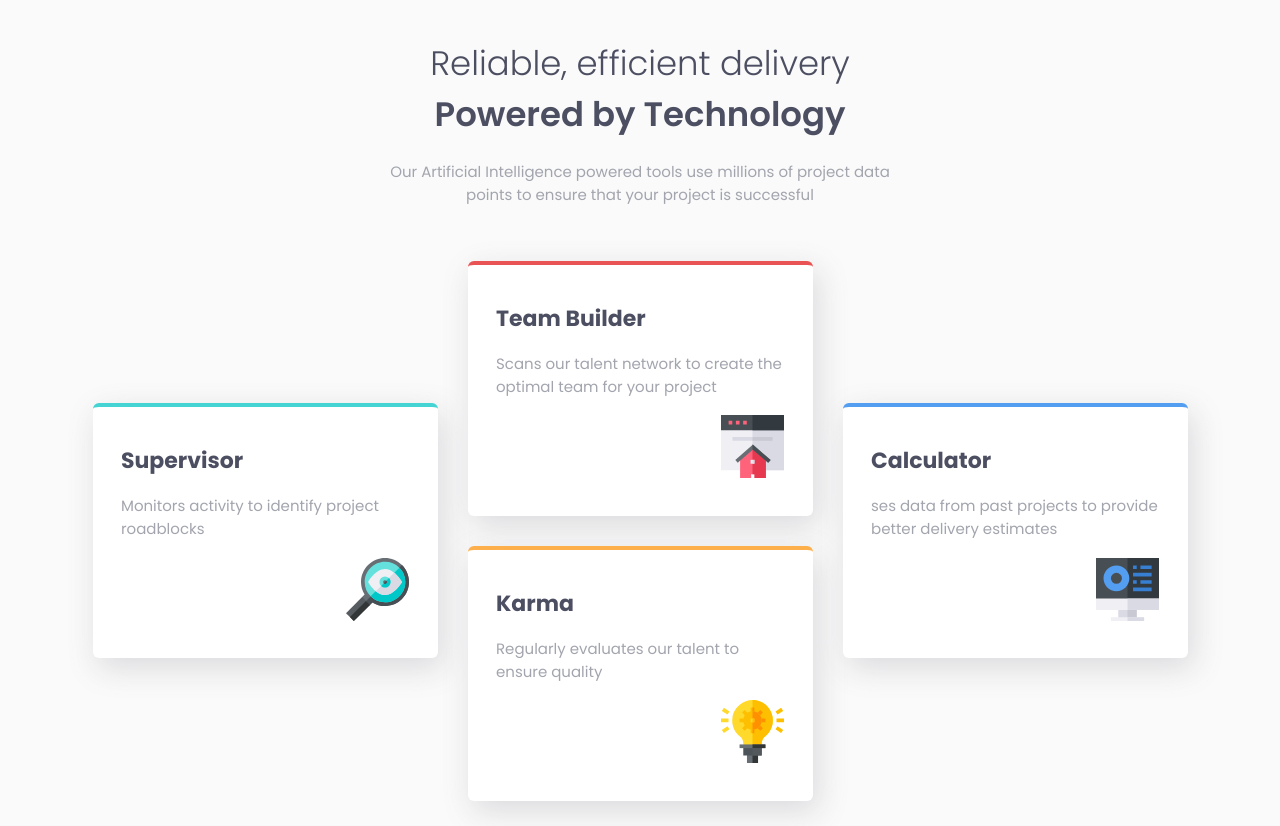
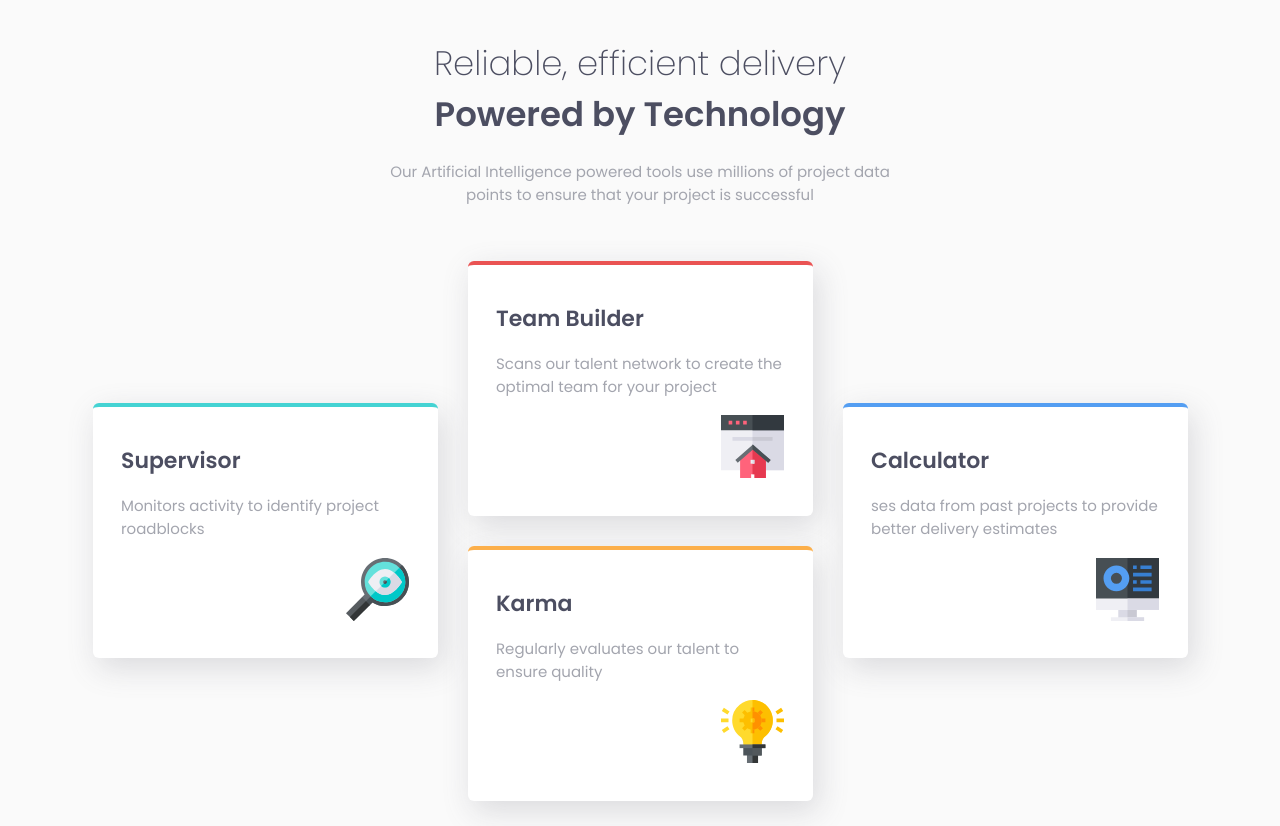
Before and after one commit to Lescano713/Card-Feature-Section, a plain HTML site: page index.html in a window 1280 px wide. Drawn offline with Linux system fonts and the light colour scheme.

Commit message:
font-weight

```diff
--- a/style.css
+++ b/style.css
@@ -30,7 +30,7 @@ body{
         max-width: 90%;
         width: 35em;
         .title{
-            font-weight: 300;
+            font-weight: 200;
             b{
                 font-weight: 600;
             }
@@ -75,7 +75,8 @@ main{
     max-height: 20rem;
     text-align: start;
     h2{
-        font-size: 22px
+        font-size: 22px;
+        font-weight: 600;
     }
     img{
         width:4.2em;
```
